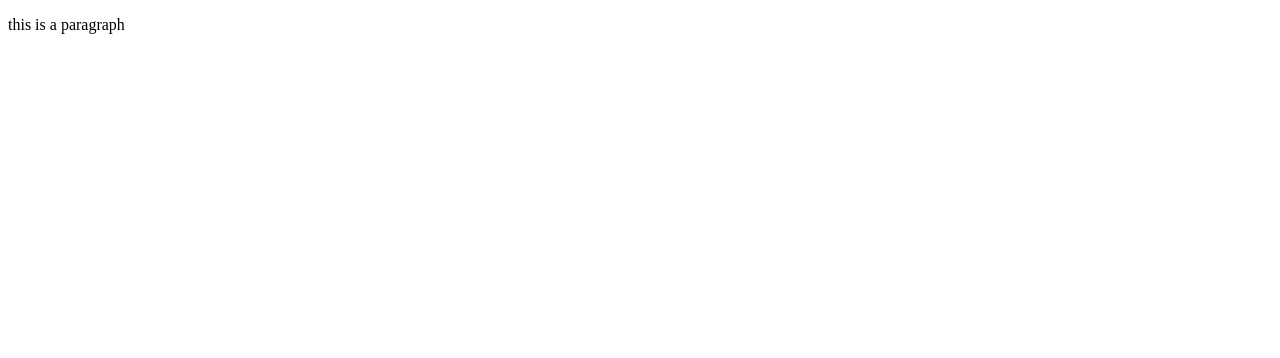
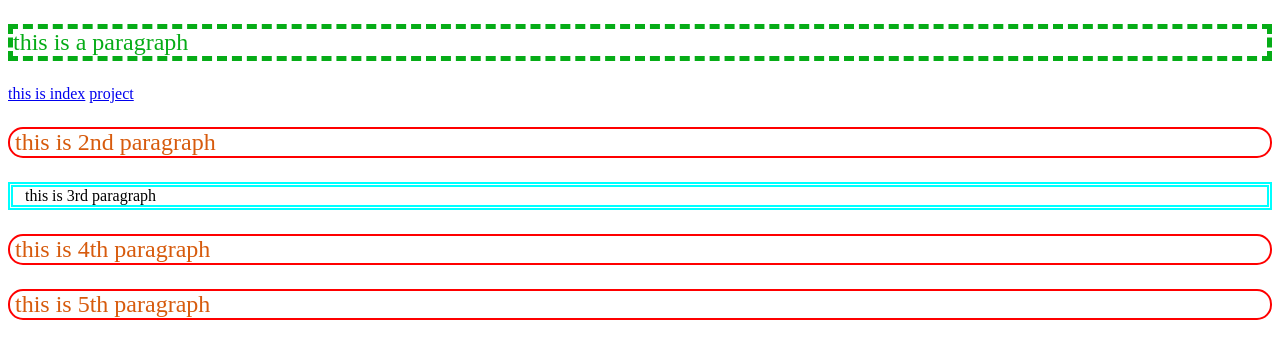
Before and after one commit to ZakiKhan08/index, a plain HTML site: page new.html in a window 1280 px wide. Drawn offline with Linux system fonts and the light colour scheme.

Commit message:
second commit

```diff
--- a/new.html
+++ b/new.html
@@ -3,9 +3,31 @@
 <head>
     <meta charset="UTF-8">
     <meta name="viewport" content="width=device-width, initial-scale=1.0">
-    <title>Document</title>
+    <title>new</title>
+    <link rel="stylesheet" href="style.css">
+    <style>
+
+/* p{
+    color: rgb(11, 91, 161);
+     background-color: darkred;
+    font-style: italic;
+    font-weight: bolder;
+    text-decoration: overline;
+letter-spacing: 5px;
+
+} */
+
+    </style>
 </head>
 <body>
-    <p>this is a paragraph</p>
+    <p id="para1">this is a paragraph</p>
+
+    <a href="index.html">this is index</a>
+    <a href="project.html">project</a>
+
+<p class="para2">this is 2nd paragraph</p>
+<p class="para3">this is 3rd paragraph</p>
+<p class="para2">this is 4th paragraph</p>
+<p class="para2">this is 5th paragraph</p>
 </body>
 </html>
--- /dev/null
+++ b/style.css
@@ -0,0 +1,23 @@
+#para1{
+color: rgb(6, 172, 23);
+font-size: 24px;
+border-style: dashed;
+border-width: 5px;
+}
+
+.para2{
+color: rgb(215, 91, 13);
+font-size: 24px;
+/* border-style: dotted; */
+border: 2px double red;
+border-radius: 15px;
+padding-left: 5px;
+
+}
+
+.para3{
+border: 5px double aqua;
+/* font-size: 24px; */
+border-style: double;
+padding-left: 12px;
+}
```
Also changed, not shown: index.html (+4 -1 lines), project.html (+12 -7 lines).
